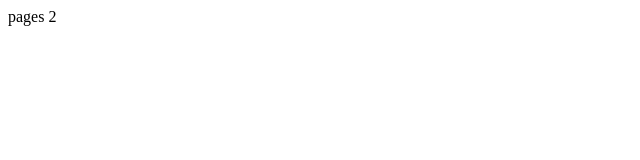
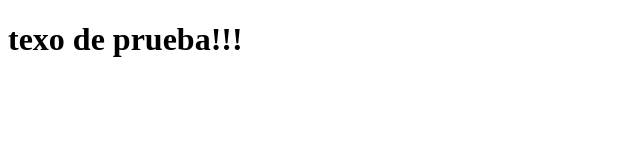
Before and after one commit to victordanielquino/pages2, a website: page index.html in a window 1280 px wide. Shown: the whole page, without its empty margins (0-640 px from the left). Drawn offline with Linux system fonts and the light colour scheme.

Commit message:
segundo comit

```diff
--- a/index.html
+++ b/index.html
@@ -7,6 +7,6 @@
 		<title>Document</title>
 	</head>
 	<body>
-		pages 2
+		<div class=""><h1>texo de prueba!!!</h1></div>
 	</body>
 </html>
--- a/package.json
+++ b/package.json
@@ -4,7 +4,8 @@
 	"description": "",
 	"main": "index.js",
 	"scripts": {
-    "test": "echo \"Error: no test specified\" && exit 1"
+		"test": "echo \"Error: no test specified\" && exit 1",
+		"deploy": "gh-pages -d ."
 	},
 	"keywords": [],
 	"author": "",
```
Lines whose indentation alone changed are shown as unchanged.
